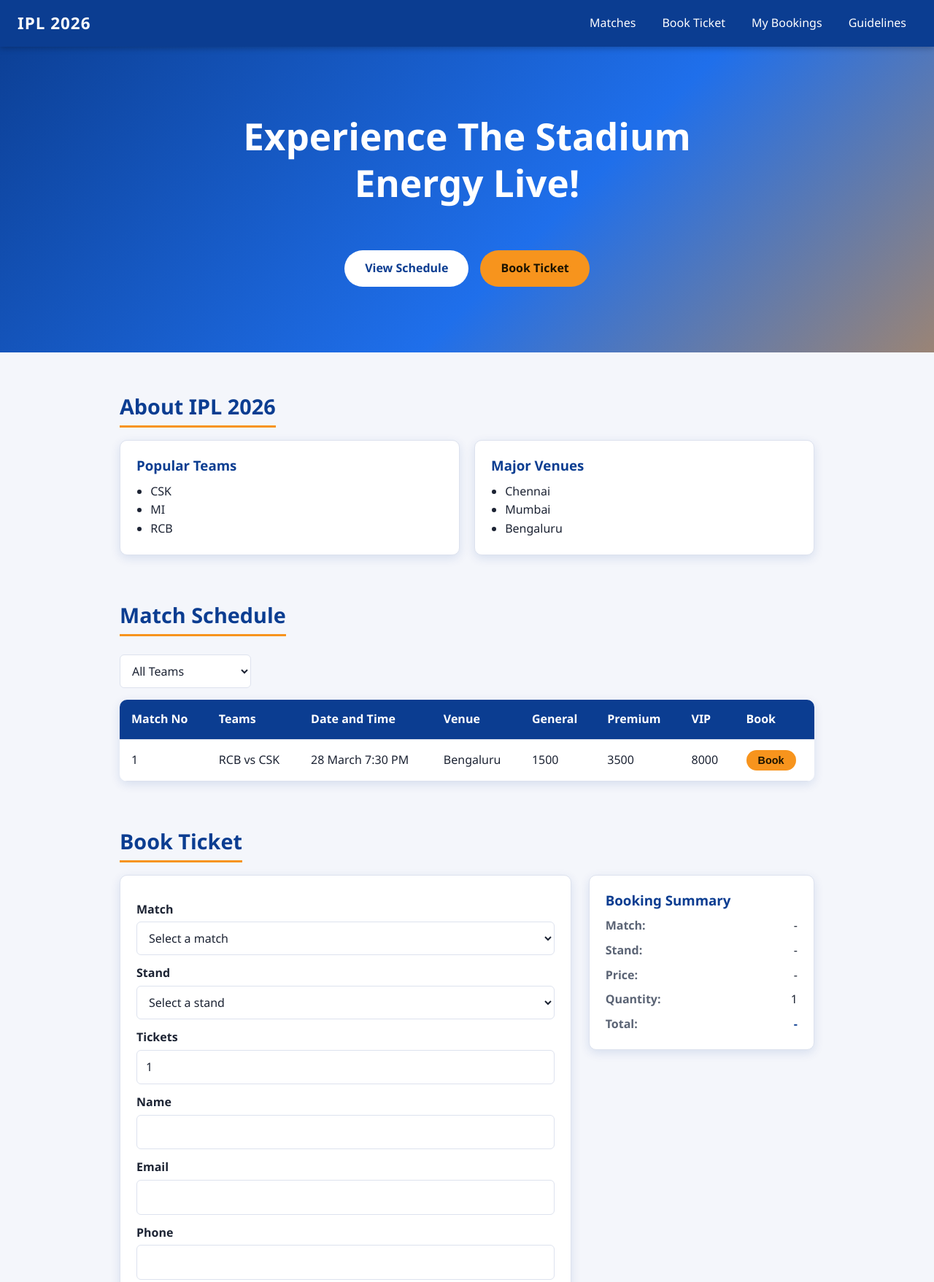
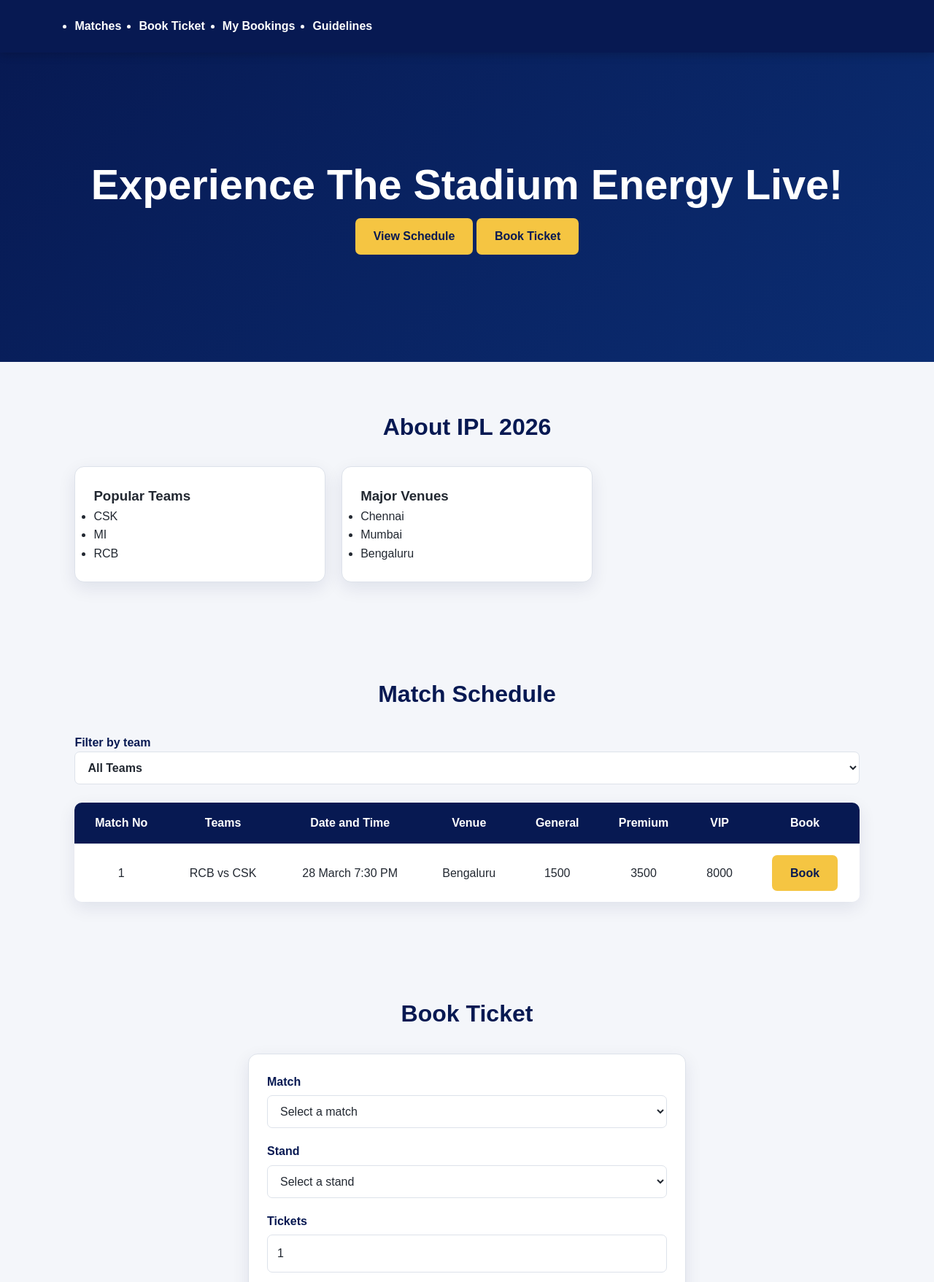
Before and after one commit to christenmendis07-blip/web-development, a plain HTML site: page index (2).html in a window 1280 px wide. Shown: the top 1757 px of the page at 73% size. Drawn offline with Linux system fonts and the light colour scheme.

Commit message:
Add files via upload
activity 2

```diff
--- a/styles.css
+++ b/styles.css
@@ -1,365 +1,377 @@
-/* ===== CSS Variables ===== */
+/* =========================================
+   IPL TICKET BOOKING — ACTIVITY 2
+   Theme: Navy blue, royal blue and gold
+========================================= */
+
 :root {
-  --primary: #0b3d91;
-  --primary-dark: #082a66;
-  --accent: #f7941d;
-  --accent-dark: #d97a08;
-  --background: #f4f6fb;
-  --surface: #ffffff;
-  --text: #1c2333;
-  --muted: #5b6475;
-  --border: #dde2ee;
-  --radius: 10px;
-  --shadow: 0 4px 14px rgba(11, 61, 145, 0.12);
-  --nav-height: 64px;
+    --primary: #071952;
+    --secondary: #0B2D72;
+    --accent: #F5C542;
+    --background: #F4F6FA;
+    --surface: #FFFFFF;
+    --text: #222831;
+    --muted: #687386;
+    --border: #DDE2EA;
+    --shadow: 0 8px 24px rgba(7, 25, 82, 0.09);
 }
 
-/* ===== Base ===== */
-*,
-*::before,
-*::after {
+* {
+    margin: 0;
+    padding: 0;
     box-sizing: border-box;
 }
 
 html {
     scroll-behavior: smooth;
-  scroll-padding-top: var(--nav-height);
+    scroll-padding-top: 90px;
 }
 
 body {
-  margin: 0;
-  font-family: "Segoe UI", Roboto, Arial, sans-serif;
+    font-family: Arial, Helvetica, sans-serif;
     background: var(--background);
     color: var(--text);
     line-height: 1.6;
 }
 
-h1, h2, h3 {
-  margin: 0 0 0.6em;
-  line-height: 1.25;
-}
-
-ul {
-  margin: 0;
-  padding-left: 1.2em;
-}
-
-.sr-only {
-  position: absolute;
-  width: 1px;
-  height: 1px;
-  overflow: hidden;
-  clip: rect(0 0 0 0);
-  white-space: nowrap;
-}
-
-/* ===== Fixed Navigation Bar ===== */
-.navbar {
+/* Navigation */
+nav {
     position: fixed;
-  top: 0;
-  left: 0;
-  right: 0;
-  height: var(--nav-height);
+    inset: 0 0 auto 0;
+    z-index: 1000;
+    min-height: 72px;
+    padding: 14px 8%;
     display: flex;
     align-items: center;
     justify-content: space-between;
-  padding: 0 24px;
+    gap: 24px;
+    color: var(--surface);
     background: var(--primary);
-  box-shadow: 0 2px 8px rgba(0, 0, 0, 0.25);
-  z-index: 100;
+    box-shadow: 0 3px 12px rgba(0, 0, 0, 0.18);
 }
 
-.logo {
-  color: #fff;
-  font-size: 1.4rem;
-  font-weight: 800;
-  letter-spacing: 1px;
-  text-decoration: none;
+nav h2 {
+    color: var(--accent);
+    letter-spacing: 1.5px;
+    font-size: 1.35rem;
 }
 
 .nav-links {
     display: flex;
-  gap: 8px;
-  list-style: none;
-  margin: 0;
-  padding: 0;
+    align-items: center;
+    flex-wrap: wrap;
+    gap: 24px;
 }
 
-.nav-links a {
-  display: block;
-  padding: 8px 14px;
-  color: #fff;
+nav a {
+    color: var(--surface);
     text-decoration: none;
-  border-radius: 6px;
-  transition: background 0.2s, color 0.2s;
+    font-weight: 600;
+    transition: color 0.2s ease;
 }
 
-.nav-links a:hover,
-.nav-links a:focus-visible {
-  background: var(--accent);
-  color: var(--primary-dark);
+nav a:hover,
+nav a:focus-visible {
+    color: var(--accent);
 }
 
-/* ===== Hero ===== */
+/* Hero banner */
 .hero {
-  padding: calc(var(--nav-height) + 90px) 24px 90px;
+    min-height: 470px;
+    padding: 130px 20px 80px;
+    display: flex;
+    flex-direction: column;
+    align-items: center;
+    justify-content: center;
     text-align: center;
-  color: #fff;
-  background: linear-gradient(135deg, var(--primary) 0%, #1f6feb 60%, var(--accent) 130%);
+    color: var(--surface);
+    background: linear-gradient(135deg, var(--primary), var(--secondary));
+}
+
+.eyebrow {
+    margin-bottom: 12px;
+    color: var(--accent);
+    font-size: 0.8rem;
+    font-weight: 700;
+    letter-spacing: 2px;
 }
 
 .hero h1 {
-  font-size: clamp(1.8rem, 5vw, 3.2rem);
-  max-width: 800px;
-  margin: 0 auto 1.2em;
+    margin-bottom: 14px;
+    font-size: clamp(2.2rem, 5vw, 3.6rem);
+    line-height: 1.1;
 }
 
-.hero-buttons {
-  display: flex;
-  justify-content: center;
-  flex-wrap: wrap;
-  gap: 16px;
+.hero > p:not(.eyebrow) {
+    max-width: 620px;
+    margin-bottom: 28px;
+    color: #E5EAF5;
+    font-size: 1.08rem;
 }
 
-/* ===== Buttons ===== */
-.btn {
+/* Buttons and links */
+.btn,
+button {
     display: inline-block;
-  padding: 12px 28px;
-  border: none;
-  border-radius: 999px;
-  font-size: 1rem;
-  font-weight: 600;
+    padding: 12px 25px;
+    border: 0;
+    border-radius: 7px;
+    background: var(--accent);
+    color: var(--primary);
+    font: inherit;
+    font-weight: 700;
     text-decoration: none;
     cursor: pointer;
-  transition: transform 0.15s, background 0.2s, box-shadow 0.2s;
+    transition: transform 0.2s ease, background 0.2s ease, box-shadow 0.2s ease;
 }
 
-.btn:hover {
+.btn:hover,
+button:hover {
     transform: translateY(-2px);
-  box-shadow: 0 6px 14px rgba(0, 0, 0, 0.2);
+    background: #FFD968;
+    box-shadow: 0 6px 16px rgba(0, 0, 0, 0.15);
 }
 
-.btn-primary {
-  background: #fff;
-  color: var(--primary);
+/* Page sections */
+section:not(.hero) {
+    padding: 64px 8%;
 }
 
-.btn-primary:hover {
-  background: #e8efff;
+section h2 {
+    margin-bottom: 28px;
+    color: var(--primary);
+    text-align: center;
+    font-size: 2rem;
 }
 
-.btn-accent {
-  background: var(--accent);
-  color: #1c1300;
+.section-intro {
+    margin: -16px 0 28px;
+    color: var(--muted);
+    text-align: center;
 }
 
-.btn-accent:hover {
-  background: var(--accent-dark);
+/* Match cards */
+.card-grid {
+    display: grid;
+    grid-template-columns: repeat(3, minmax(0, 1fr));
+    gap: 22px;
 }
 
-.btn-small {
-  padding: 6px 16px;
+.card {
+    padding: 25px;
+    border: 1px solid var(--border);
+    border-radius: 13px;
+    background: var(--surface);
+    box-shadow: var(--shadow);
+    transition: transform 0.2s ease, box-shadow 0.2s ease;
+}
+
+.card:hover {
+    transform: translateY(-5px);
+    box-shadow: 0 12px 28px rgba(7, 25, 82, 0.14);
+}
+
+.match-card {
+    text-align: center;
+}
+
+.match-tag {
+    display: inline-block;
+    margin-bottom: 16px;
+    padding: 5px 10px;
+    border-radius: 20px;
+    background: #FFF4CE;
+    color: #765600;
+    font-size: 0.72rem;
+    font-weight: 700;
+    letter-spacing: 0.7px;
+}
+
+.match-card h3 {
+    color: var(--primary);
+    font-size: 1.08rem;
+}
+
+.versus {
+    margin: 8px 0;
+    color: #B18A1C;
+    font-size: 0.85rem;
+    font-weight: 800;
+}
+
+.match-details {
+    margin: 15px 0;
+    color: var(--muted);
     font-size: 0.9rem;
 }
 
-/* The submit button on the white form card needs a solid background */
-.form .btn-primary {
-  background: var(--primary);
-  color: #fff;
-  margin-top: 8px;
+.text-link {
+    color: var(--secondary);
+    font-weight: 700;
+    text-decoration: none;
 }
 
-.form .btn-primary:hover {
-  background: var(--primary-dark);
+.text-link:hover {
+    color: #B18A1C;
 }
 
-/* ===== Sections ===== */
-.section {
-  max-width: 1000px;
-  margin: 0 auto;
-  padding: 56px 24px 8px;
+.schedule-heading {
+    margin-top: 60px;
 }
 
-.section h2 {
-  color: var(--primary);
-  font-size: 1.8rem;
-  padding-bottom: 8px;
-  border-bottom: 3px solid var(--accent);
-  display: inline-block;
-}
-
-/* ===== Cards ===== */
-.card-grid {
-  display: grid;
-  grid-template-columns: repeat(auto-fit, minmax(240px, 1fr));
-  gap: 20px;
-}
-
-.card {
-  background: var(--surface);
-  border: 1px solid var(--border);
-  border-radius: var(--radius);
-  padding: 22px;
-  box-shadow: var(--shadow);
-  transition: transform 0.2s;
-}
-
-.card-grid .card:hover {
-  transform: translateY(-4px);
-}
-
-.card h3 {
-  color: var(--primary);
-}
-
-.card p {
-  margin: 0;
-  color: var(--muted);
-}
-
-/* ===== Tables ===== */
-.filter {
-  display: block;
-  margin: 8px 0 16px;
-}
-
+/* Match schedule table */
 .table-wrap {
     overflow-x: auto;
-  background: var(--surface);
-  border-radius: var(--radius);
+    border-radius: 10px;
     box-shadow: var(--shadow);
 }
 
 table {
     width: 100%;
     border-collapse: collapse;
-  min-width: 640px;
+    background: var(--surface);
 }
 
-th, td {
-  padding: 14px 16px;
-  text-align: left;
+th,
+td {
+    padding: 15px 18px;
+    text-align: center;
     border-bottom: 1px solid var(--border);
 }
 
-thead th {
+th {
     background: var(--primary);
-  color: #fff;
-  font-weight: 600;
-  white-space: nowrap;
-}
-
-tbody tr:nth-child(even) {
-  background: #f8faff;
+    color: var(--surface);
+    font-weight: 700;
 }
 
 tbody tr:hover {
-  background: #eaf1ff;
+    background: #FFF8E5;
 }
 
-.empty-row td {
-  text-align: center;
-  color: var(--muted);
+tbody tr:last-child td {
+    border-bottom: 0;
 }
 
-/* ===== Forms ===== */
-.booking-layout {
-  display: grid;
-  grid-template-columns: 2fr 1fr;
-  gap: 24px;
-  align-items: start;
+.note,
+.form-note {
+    margin-top: 12px;
+    color: var(--muted);
+    font-size: 0.85rem;
+    text-align: center;
 }
 
-.form {
-  display: flex;
-  flex-direction: column;
+/* Booking form */
+.booking-section {
+    background: #EAF0FA;
 }
 
-.form label {
-  margin: 12px 0 4px;
-  font-weight: 600;
+form {
+    max-width: 600px;
+    margin: 0 auto;
+    padding: 30px;
+    border: 1px solid var(--border);
+    border-radius: 13px;
+    background: var(--surface);
+    box-shadow: var(--shadow);
+}
+
+label {
+    display: block;
+    margin: 0 0 6px;
+    color: var(--primary);
+    font-weight: 700;
 }
 
 input,
-select {
+select,
+textarea {
     width: 100%;
-  padding: 10px 12px;
+    margin: 0 0 19px;
+    padding: 12px 13px;
     border: 1px solid var(--border);
-  border-radius: 6px;
+    border-radius: 7px;
+    background: var(--surface);
+    color: var(--text);
     font: inherit;
-  color: var(--text);
-  background: #fff;
 }
 
 input:focus,
-select:focus {
-  outline: 2px solid var(--accent);
-  border-color: var(--accent);
+select:focus,
+textarea:focus {
+    outline: 2px solid rgba(11, 45, 114, 0.18);
+    border-color: var(--secondary);
 }
 
-.filter select {
-  width: auto;
-  min-width: 180px;
+form button {
+    width: 100%;
 }
 
-/* ===== Booking Summary ===== */
-.summary dl {
-  margin: 0;
-  display: grid;
-  grid-template-columns: auto 1fr;
-  gap: 8px 16px;
+/* Footer */
+footer {
+    padding: 28px 8%;
+    background: var(--primary);
+    color: var(--surface);
+    text-align: center;
 }
 
-.summary dt {
-  font-weight: 600;
-  color: var(--muted);
+footer a {
+    display: inline-block;
+    margin-top: 8px;
+    color: var(--accent);
+    text-decoration: none;
 }
 
-.summary dd {
-  margin: 0;
-  text-align: right;
+footer a:hover {
+    text-decoration: underline;
 }
 
-.summary dd#sum-total {
-  font-weight: 800;
-  color: var(--primary);
+/* Responsive layout */
+@media (max-width: 800px) {
+    .card-grid {
+        grid-template-columns: repeat(2, minmax(0, 1fr));
     }
 
-/* ===== Footer ===== */
-.footer {
-  margin-top: 64px;
-  padding: 24px;
-  text-align: center;
-  background: var(--primary-dark);
-  color: #cfd8ee;
+    nav {
+        padding-inline: 5%;
     }
 
-.footer p {
-  margin: 0;
+    section:not(.hero) {
+        padding-inline: 5%;
+    }
 }
 
-/* ===== Responsive ===== */
-@media (max-width: 760px) {
-  .navbar {
+@media (max-width: 600px) {
+    nav {
+        position: sticky;
         flex-direction: column;
-    height: auto;
-    padding: 10px 12px;
+        gap: 8px;
     }
 
     .nav-links {
-    flex-wrap: wrap;
         justify-content: center;
+        gap: 14px;
     }
 
     .hero {
-    padding-top: 170px;
+        min-height: 390px;
+        padding-top: 65px;
     }
 
-  html {
-    scroll-padding-top: 120px;
+    .card-grid {
+        grid-template-columns: 1fr;
     }
 
-  .booking-layout {
-    grid-template-columns: 1fr;
+    section:not(.hero) {
+        padding-block: 44px;
+    }
+
+    th,
+    td {
+        padding: 11px 12px;
+        font-size: 0.85rem;
+    }
+
+    form {
+        padding: 22px;
     }
 }
```
Also changed, not shown: index.html (added, +124 -0 lines), 1 other file. Lines whose indentation alone changed are shown as unchanged.
